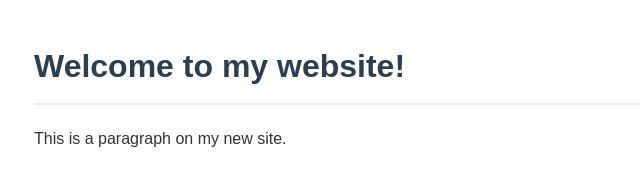
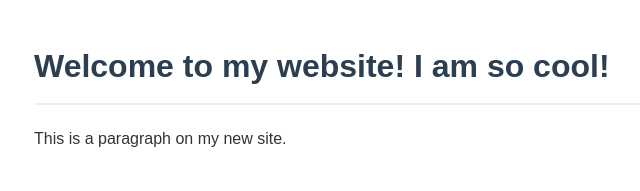
Before and after one commit to EthanJCanterbury/cool-git-test, a plain HTML site: page index.html in a window 1280 px wide. Shown: the whole page, without its empty margins (206-846 px from the left). Drawn offline with Linux system fonts and the light colour scheme; files that its build step writes are made by us from their sources; files whose address does not match are found by name.

Commit message:
Update index.html

```diff
--- a/index.html
+++ b/index.html
@@ -8,7 +8,7 @@
     <script src="/s/fsdsdfsdfdfs/script.js" defer></script>
 </head>
 <body>
-    <h1>Welcome to my website!</h1>
+    <h1>Welcome to my website! I am so cool!</h1>
     <p>This is a paragraph on my new site.</p>
 </body>
 </html>
```
